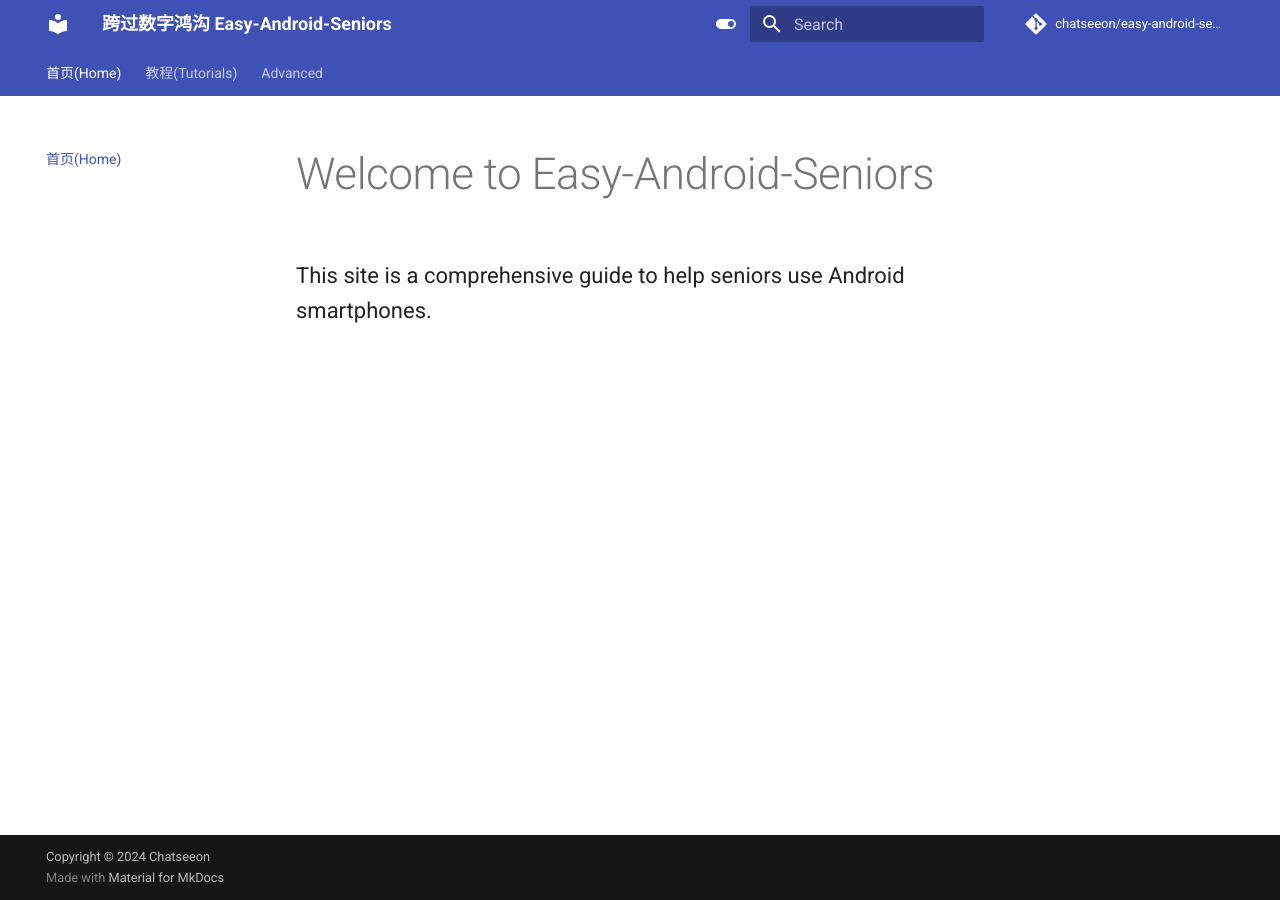
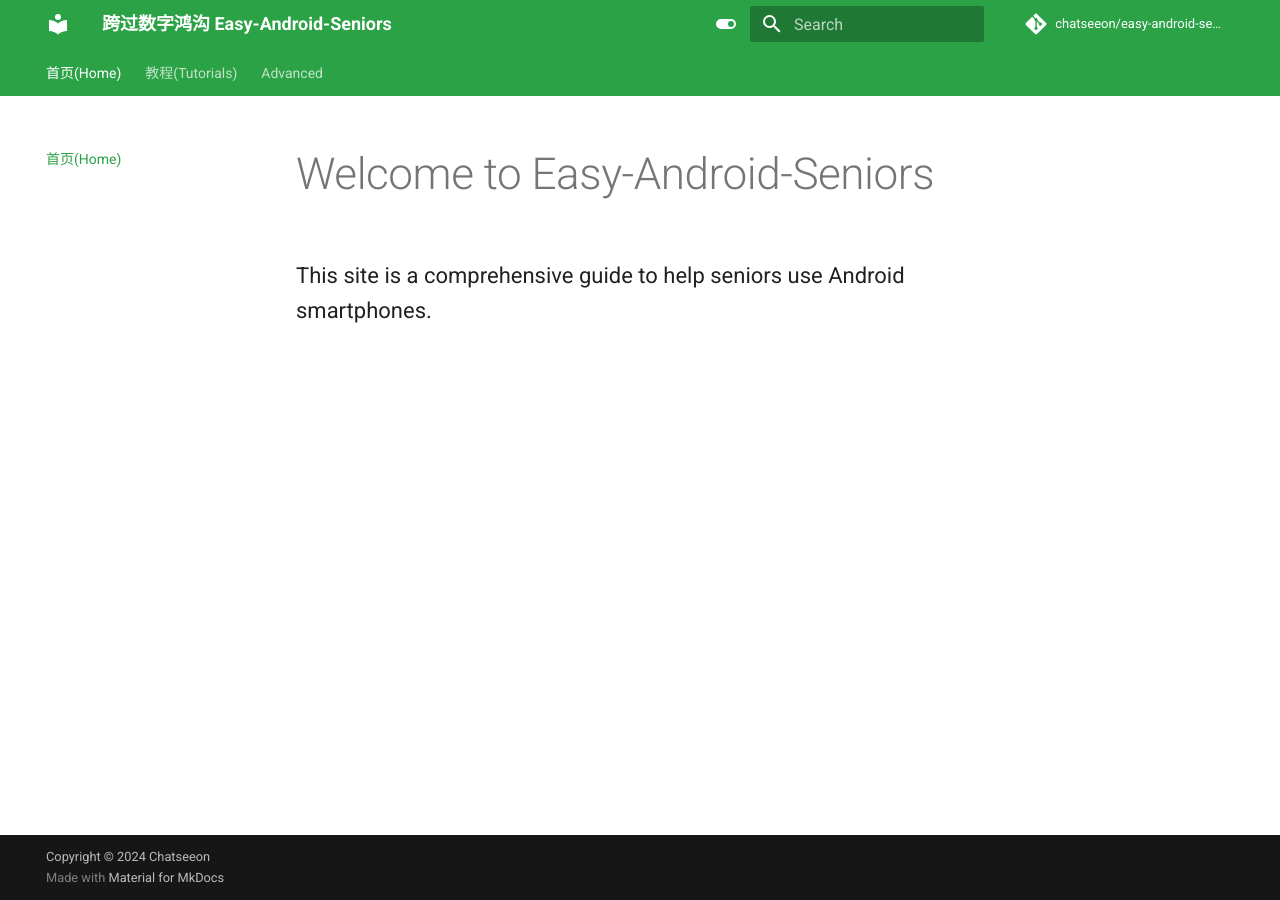
Before and after one commit to chatseeon/easy-android-seniors, an MkDocs documentation site: the page built from docs/index.md, in a window 1280 px wide. Built offline with MkDocs 1.6.1 and Material for MkDocs 9.7.7, drawn with Linux system fonts in a browser that asks for light colours; comment, search, counter and statistics services are not loaded.

Commit message:
Update mkdocs.yml
主题色修改

```diff
--- a/mkdocs.yml
+++ b/mkdocs.yml
@@ -18,7 +18,7 @@ theme:
   palette:
     - media: "(prefers-color-scheme: light)"
       scheme: default
-      primary: indigo
+      primary: custom
       accent: indigo
       toggle:
         icon: material/toggle-switch
```
